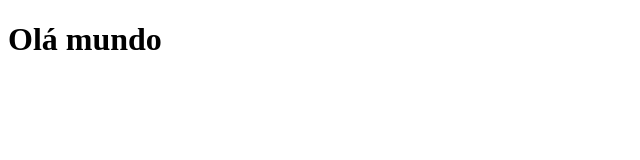
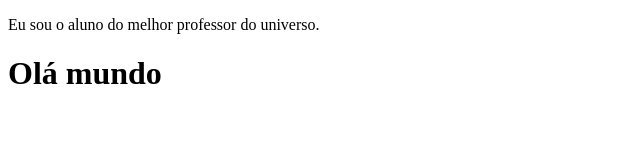
Before and after one commit to prata-infinityschool/workshop-teste, a plain HTML site: page index.html in a window 1280 px wide. Shown: the whole page, without its empty margins (0-640 px from the left). Drawn offline with Linux system fonts and the light colour scheme.

Commit message:
add verdades

```diff
--- a/index.html
+++ b/index.html
@@ -6,6 +6,7 @@
     <title>Document</title>
 </head>
 <body>
+    <p>Eu sou o aluno do melhor professor do universo.</p>
     <h1>Olá mundo</h1>
 </body>
 </html>
```
